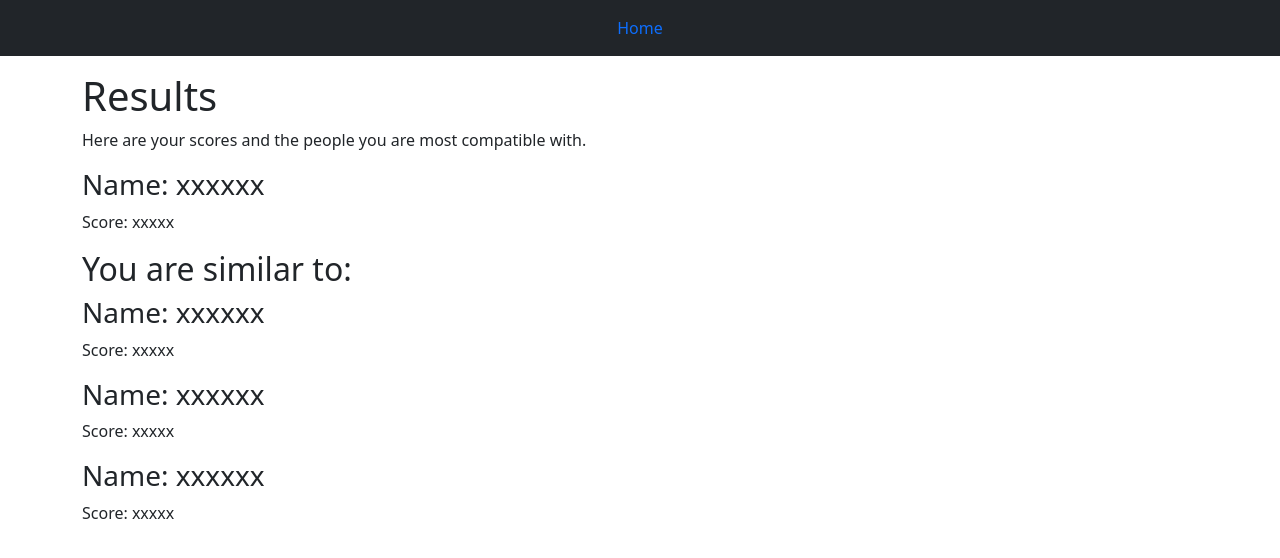
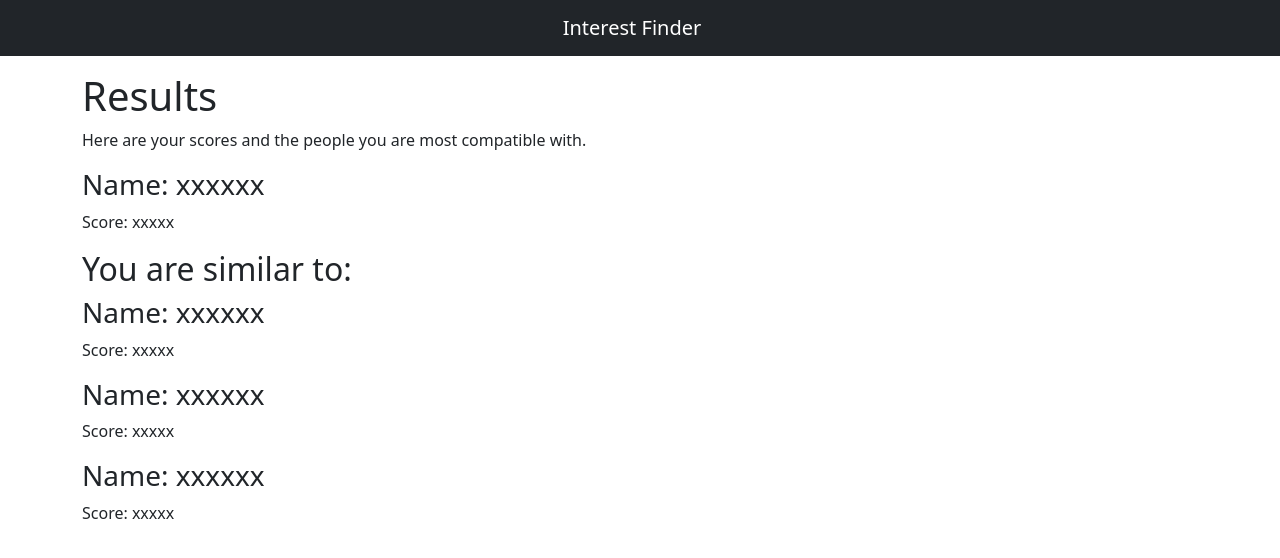
Before and after one commit to chasewhitfield/Techstar, a plain HTML site: page results.html in a window 1280 px wide. Drawn offline with nearby package versions, Linux system fonts and the light colour scheme.

Commit message:
mdalskmdasldkma

```diff
--- a/results.html
+++ b/results.html
@@ -18,9 +18,7 @@
     <body>
         <nav class="navbar navbar-dark bg-dark">
             <div class="container-fluid justify-content-center">
-                <span class="navbar-item">
-                    <a class="nav-link" href = "#">Home</a>
-                </span>
+                <a class="navbar-brand" href="index.html">Interest Finder</a>
             </div>
         </nav>
 
```
Also changed, not shown: index.html (+1 -1 lines).
